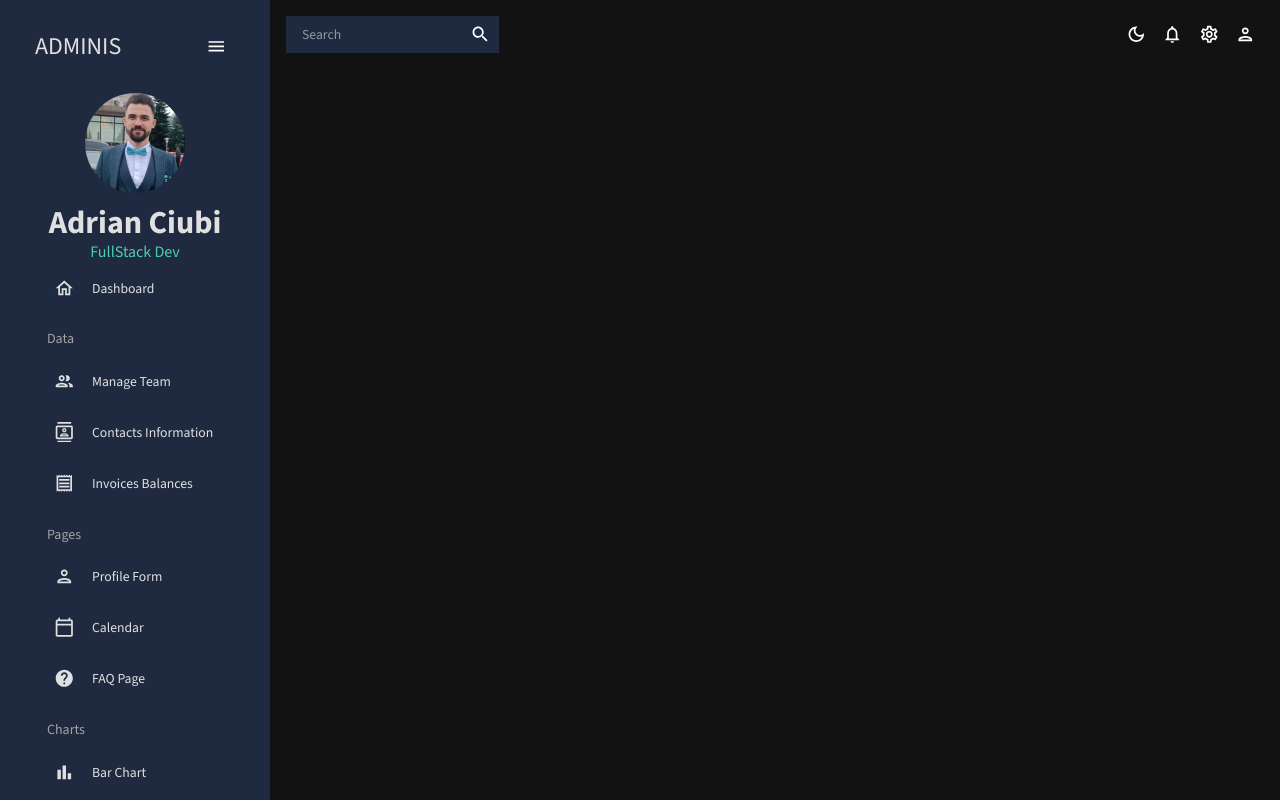
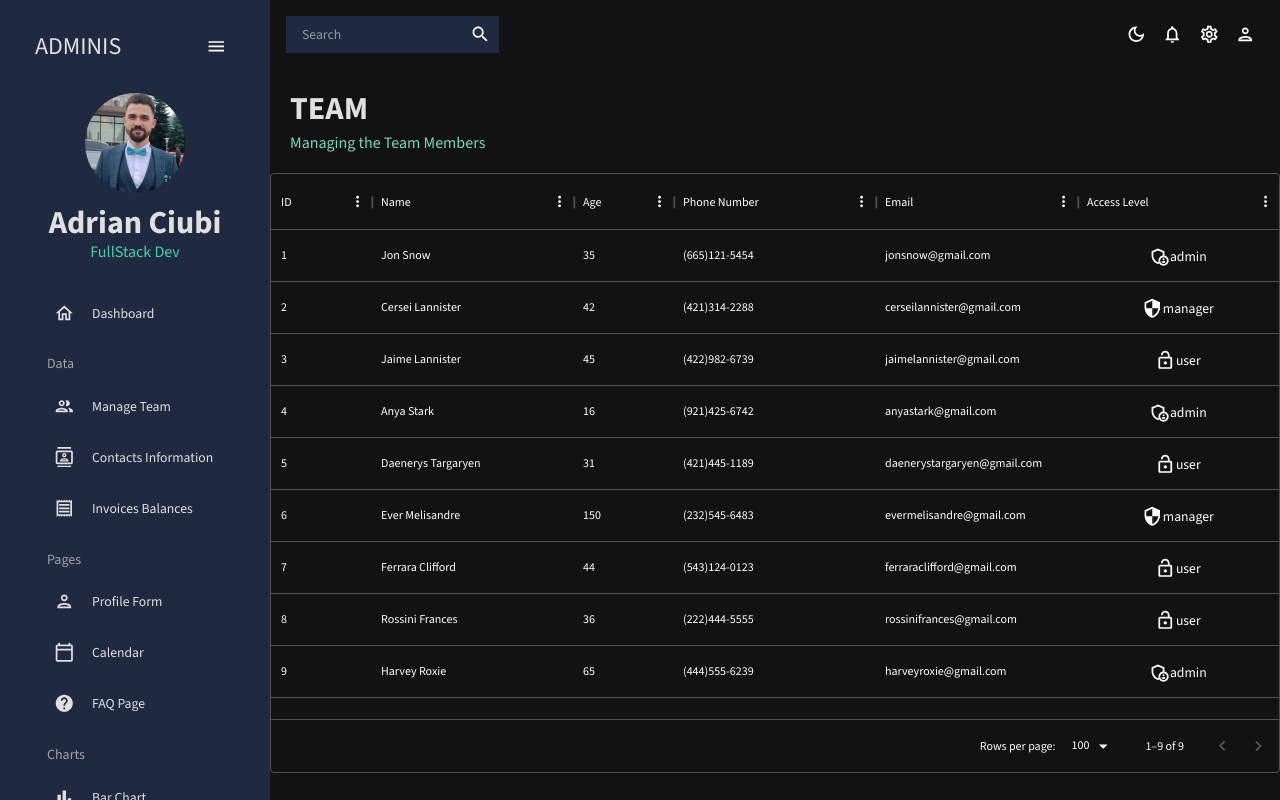
Before and after one commit to ciubiadi/React-Admin-Dashboard, a React (Create React App) app: page /team in a window 1280 px wide. Built offline with nearby package versions, Linux system fonts and the light colour scheme; the HTML template or start-up script is replaced by a standard one.

Commit message:
DataGrid to the Team page and configure its columns, rows, etc

```diff
--- a/src/App.js
+++ b/src/App.js
@@ -6,6 +6,7 @@ import { Routes, Route } from 'react-router-dom';
 
 import Topbar from './scenes/global/Topbar';
 import Sidebar from './scenes/global/Sidebar';
+import Team from './scenes/team';
 
 // CssBaseline resets CSS to the defaults and ThemeProvider provides the ability to pass in the themes into material UI.
 
@@ -22,6 +23,7 @@ function App() {
               <Topbar />
               <Routes>
                 <Route path="/" element={<Dashboard />} />
+                <Route path="/team" element={<Team />} />
               </Routes>
             </main>
           </div>
--- a/src/data/mockData.js
+++ b/src/data/mockData.js
@@ -1,4 +1,4 @@
-import { tokens } from "../theme";
+import { colorTokens } from "../theme";
 
 export const mockDataTeam = [
   {
@@ -433,7 +433,7 @@ export const mockPieData = [
 export const mockLineData = [
   {
     id: "japan",
-    color: tokens("dark").greenAccent[500],
+    color: colorTokens("dark").greenAccent[500],
     data: [
       {
         x: "plane",
@@ -487,7 +487,7 @@ export const mockLineData = [
   },
   {
     id: "france",
-    color: tokens("dark").blueAccent[300],
+    color: colorTokens("dark").blueAccent[300],
     data: [
       {
         x: "plane",
@@ -541,7 +541,7 @@ export const mockLineData = [
   },
   {
     id: "us",
-    color: tokens("dark").redAccent[200],
+    color: colorTokens("dark").redAccent[200],
     data: [
       {
         x: "plane",
--- a/src/scenes/global/Sidebar.jsx
+++ b/src/scenes/global/Sidebar.jsx
@@ -18,7 +18,6 @@ import BarChartOutlinedIcon from "@mui/icons-material/BarChartOutlined";
 import PieChartOutlineOutlinedIcon from "@mui/icons-material/PieChartOutlineOutlined";
 import TimelineOutlinedIcon from "@mui/icons-material/TimelineOutlined";
 import MenuOutlinedIcon from "@mui/icons-material/MenuOutlined";
-import MapOutlinedIcon from "@mui/icons-material/MapOutlined";
 
 // create separate component for menu items to avoid rewriting the same code
 const Item = ({title, to, icon, selected, setSelected}) => {
@@ -96,7 +95,7 @@ const Sidebar = () => {
 
                     {/* USER */}
                     {!isCollapsed && (
-                        <Box>
+                        <Box mb="25px">
                             <Box display="flex" justifyContent="center" alignItems="center">
                                 <img
                                     alt="profile-user"
@@ -108,7 +107,7 @@ const Sidebar = () => {
                             </Box>
 
                             <Box textAlign="center">
-                                <Typography variant="h2" color={colors.gray[100]} fontWeight="bold"sx={{ m: '10px 0 0 0'}}>
+                                <Typography variant="h2" color={colors.gray[100]} fontWeight="bold" sx={{ mt: '10px'}}>
                                     Adrian Ciubi
                                 </Typography>
                                 <Typography variant="h5" color={colors.greenAccent[500]}>
--- /dev/null
+++ b/src/scenes/team/index.jsx
@@ -0,0 +1,85 @@
+import React from "react";
+import { Box, Typography, useTheme } from "@mui/material";
+import { DataGrid } from "@mui/x-data-grid";
+import { colorTokens } from "../../theme";
+import { mockDataTeam } from "../../data/mockData";
+import AdminPanelSettingsOutlinedIcon from "@mui/icons-material/AdminPanelSettingsOutlined";
+import LockOpenOutlinedIcon from "@mui/icons-material/LockOpenOutlined";
+import SecurityOutlinedIcon from "@mui/icons-material/SecurityOutlined";
+import Header from "../../components/Header";
+
+const Team = () => {
+    const theme = useTheme();
+    const colors = colorTokens(theme.palette.mode);
+
+    // the headerName will be shown on the tabke
+    const columns = [
+        // this will not grow
+        { field: 'id', headerName: "ID" },
+        // it will grow to 1 fraction of the size
+        {
+            field: 'name',
+            headerName: "Name",
+            flex: 1,
+            cellClassName: 'name-column--cell'
+        },
+        /* don't want to grow this column since it will be small amd I allign it to left because by default sometimes
+            it alligns it to the right.
+        */
+        {
+            field: 'age',
+            headerName: "Age",
+            type: 'number',
+            headerAlign: 'left',
+            align: 'left',
+        },
+        {
+            field: 'phone',
+            headerName: "Phone Number",
+            flex: 1
+        },
+        {
+            field: 'email',
+            headerName: "Email",
+            flex: 1
+        },
+        {
+            field: 'access',
+            headerName: "Access Level",
+            flex: 1,
+            // show different content depending on the access
+            renderCell: ({ row: { access }}) => {
+                return (
+                    <Box
+                        m="0 auto"
+                        display="flex"
+                        justifyContent="center"
+                    >
+                        {access === 'admin' && <AdminPanelSettingsOutlinedIcon />}
+                        {access === 'manager' && <SecurityOutlinedIcon />}
+                        {access === 'user' && <LockOpenOutlinedIcon />}
+                        <Typography>
+                            {access}
+                        </Typography>
+                    </Box>
+                );
+            }
+        },
+    ];
+
+    return (
+        <Box>
+            <Header title="TEAM" subtitle="Managing the Team Members" />
+            <Box
+                height="75vh"
+            >
+                <DataGrid
+                    rows={mockDataTeam}
+                    columns={columns}
+                />
+            </Box>
+        </Box>
+    );
+}
+
+export default Team;
```
